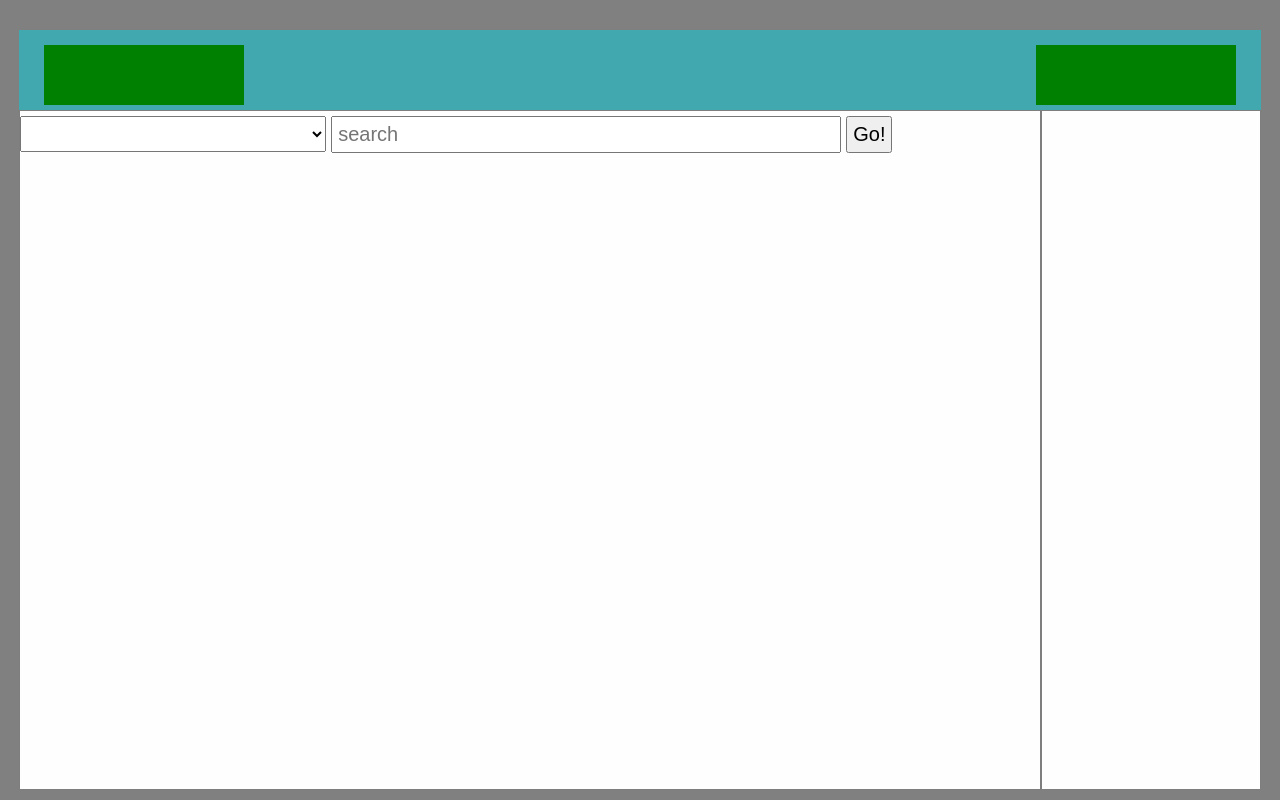
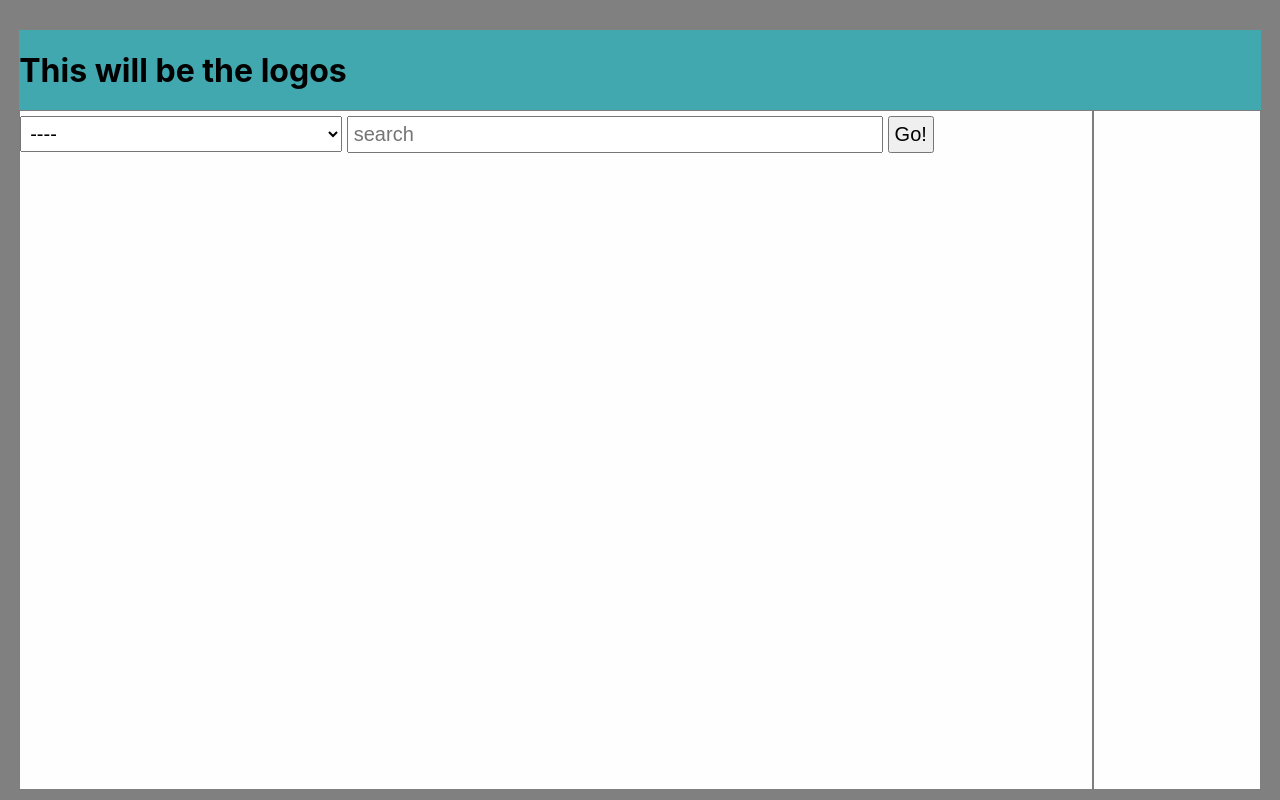
Before and after one commit to soundquest-ai/sound-quest-demo, a Next.js app in the folder frontend/: page / in a window 1280 px wide. Built offline with nearby package versions, Linux system fonts and the light colour scheme.

Commit message:
[mod] basic layout and styles

```diff
--- /dev/null
+++ b/frontend/components/Form/FormComponent.js
@@ -0,0 +1,24 @@
+import styles from "./form.module.css";
+
+export default function FormComponent(props) {
+  return (
+    <form>
+      <div className={styles.searchContainer}>
+        <div className={styles.searchMain}>
+          <select className={styles.searchSelect}>
+            <option>----</option>
+            <option>Page Numbers go here</option>
+          </select>
+          <input
+            className={styles.searchInput}
+            type="text"
+            name={props.data.name}
+            placeholder="search"
+          />
+          <button className={styles.searchBtn}>Go!</button>
+        </div>
+        <div className={styles.searchSide}></div>
+      </div>
+    </form>
+  );
+}
--- /dev/null
+++ b/frontend/components/Form/FormContainer.js
@@ -0,0 +1,26 @@
+import { Component } from "react";
+import FormComponent from "./FormComponent";
+
+export default class searchResultMain extends Component {
+  constructor() {
+    super();
+    this.state = {
+      name: "",
+    };
+    // this.handleChange = this.handleChange.bind(this);
+  }
+
+  handleChange() {
+    const { name, value } = event.target;
+    this.setState({
+      [name]: value,
+    });
+  }
+  // componentDidMount() {
+  //   fetch();
+  // }
+
+  render() {
+    return <FormComponent data={this.state} />;
+  }
+}
--- a/frontend/styles/main.module.css
+++ b/frontend/components/Form/form.module.css
@@ -1,22 +1,3 @@
-/* LOGO */
-.logoContainer {
-  margin: 3rem auto 0;
-  height: 10vh;
-  width: 97%;
-  background-color: rgb(65, 168, 176);
-  display: flex;
-  justify-content: space-between;
-}
-
-.logoImgContainer {
-  height: 6rem;
-  width: 20rem;
-  background-color: green;
-  margin: 1.5rem 2.5rem;
-}
-
-/* END LOGO */
-
 /* SEARCH SECTION */
 
 .searchContainer {
@@ -30,7 +11,6 @@
 
 .searchMain {
   flex-grow: 3;
-
   border: 1px solid rgba(0, 0, 0, 0.5);
 }
 
@@ -56,3 +36,5 @@
   font-size: 2rem;
   padding: 0.5rem;
 }
+
+/* END SEARCH SECTIOn */
--- /dev/null
+++ b/frontend/components/Header/Header.js
@@ -0,0 +1,9 @@
+import styles from "./logo.module.css";
+
+export default function Header() {
+  return (
+    <div className={styles.logoContainer}>
+      <h1>This will be the logos</h1>
+    </div>
+  );
+}
--- /dev/null
+++ b/frontend/components/Header/logo.module.css
@@ -0,0 +1,18 @@
+/* LOGO */
+.logoContainer {
+  margin: 3rem auto 0;
+  height: 10vh;
+  width: 97%;
+  background-color: rgb(65, 168, 176);
+  display: flex;
+  justify-content: space-between;
+  align-items: center;
+}
+
+.logoImgContainer {
+  height: 6rem;
+  width: 20rem;
+  background-color: green;
+}
+
+/* END LOGO */
--- a/frontend/pages/index.js
+++ b/frontend/pages/index.js
@@ -1,5 +1,6 @@
 import Head from "next/head";
-import mainStyles from "../styles/main.module.css";
+import Header from "../components/Header/Header";
+import Form from "../components/Form/FormContainer";
 
 export default function Home() {
   return (
@@ -9,29 +10,10 @@ export default function Home() {
       </Head>
       <main>
         {/* logos */}
-
-        <div className={mainStyles.logoContainer}>
-          <div className={mainStyles.logoImgContainer}></div>
-          <div className={mainStyles.logoImgContainer}></div>
-        </div>
+        <Header />
 
         {/* search section */}
-
-        <div className={mainStyles.searchContainer}>
-          <div className={mainStyles.searchMain}>
-            <select className={mainStyles.searchSelect}></select>
-            <input
-              className={mainStyles.searchInput}
-              type="text"
-              placeholder="search"
-            />
-            <button className={mainStyles.searchBtn}>Go!</button>
-            {/* components go here */}
-          </div>
-          <div className={mainStyles.searchSide}>
-            {/* components go here */}
-          </div>
-        </div>
+        <Form />
       </main>
     </div>
   );
```
